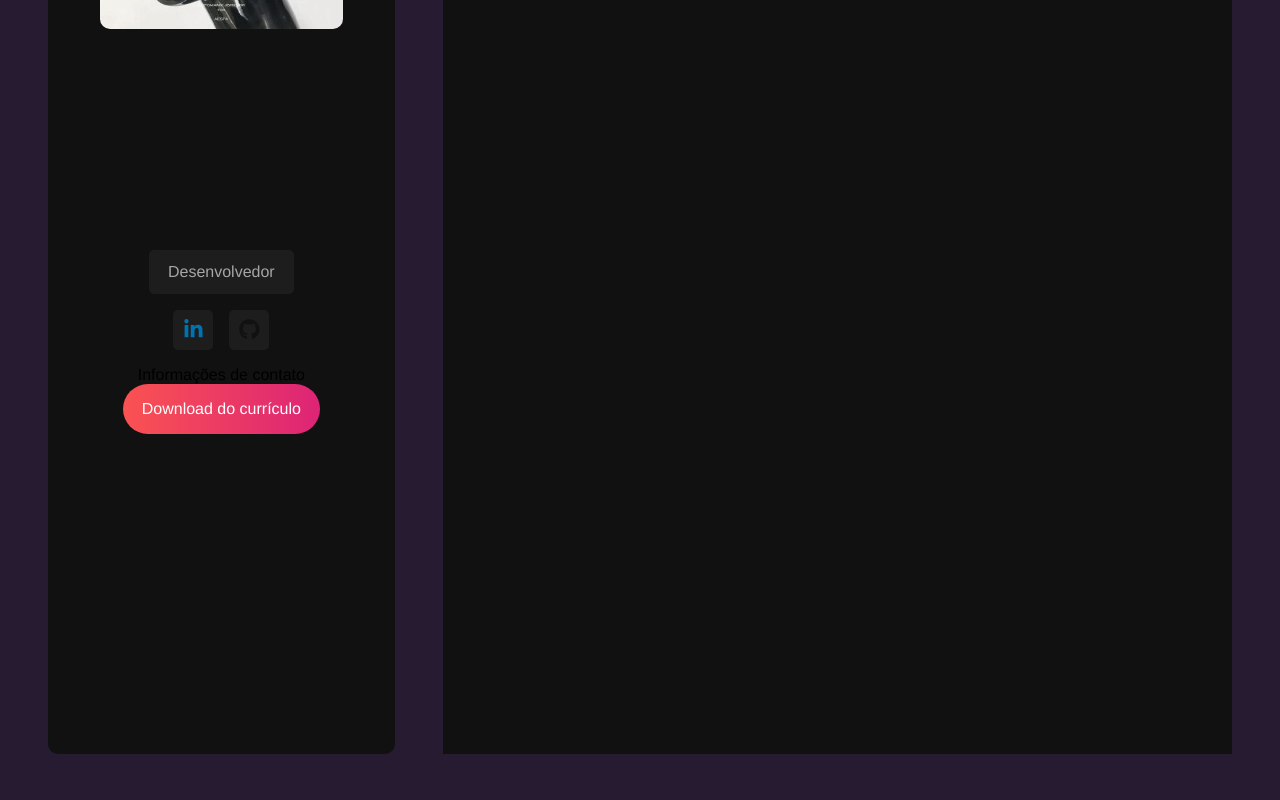
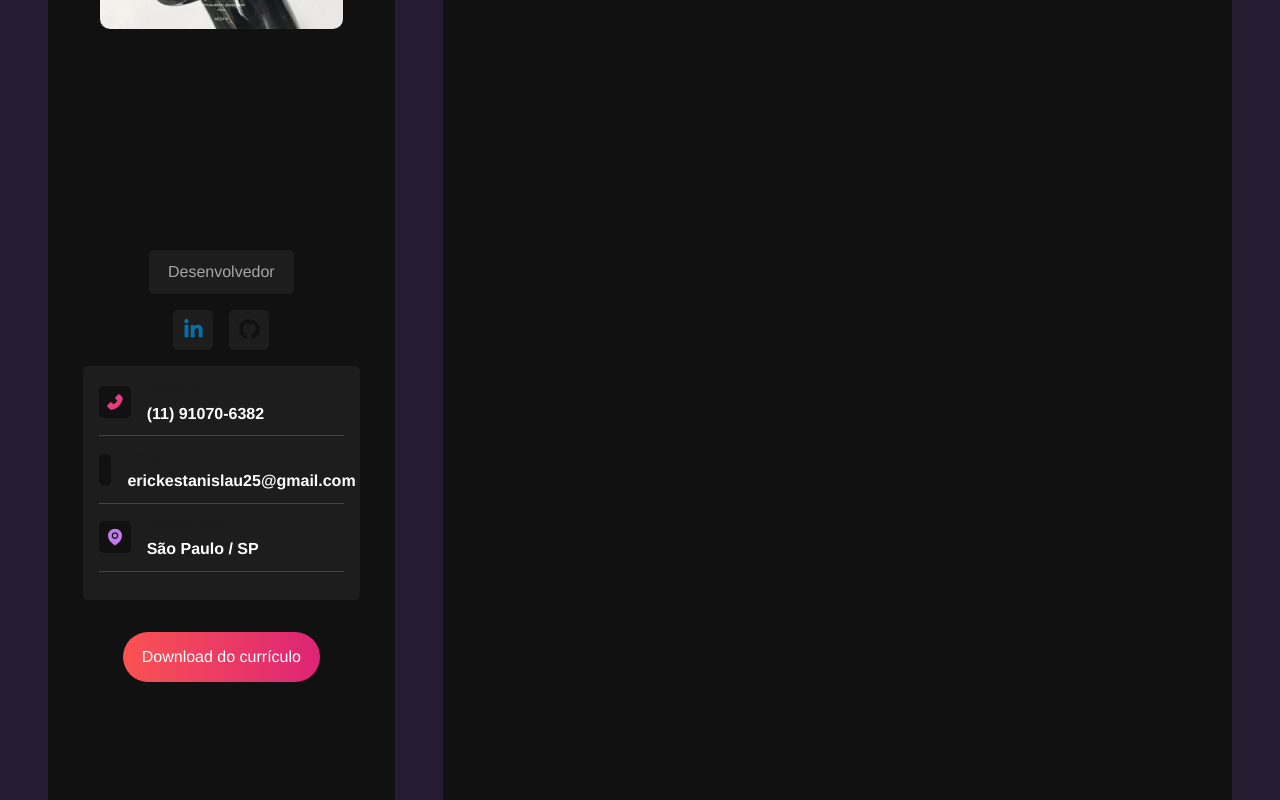
Before and after one commit to erickv2/landing-page, a React (Vite) app: page / in a window 1280 px wide. Shown: the part 418-1218 px from the top of the page. Built offline with nearby package versions, Linux system fonts and the light colour scheme.

Commit message:
adding info component and style

```diff
--- /dev/null
+++ b/src/components/InformationContainer.jsx
@@ -0,0 +1,33 @@
+import '../styles/components/informationcontainer.sass'
+
+import {AiFillPhone, AiOutlineMail, AiFillEnvironment} from 'react-icons/ai'
+
+const InformationContainer = () => {
+  return (
+    <section id="information">
+        <div className="info-card">
+            <AiFillPhone id='phone-icon' />
+            <div>
+                <h3>Telefone:</h3>
+                <p>(11) 91070-6382</p>
+            </div>
+        </div>
+        <div className="info-card">
+            <AiOutlineMail id='email-icon' />
+            <div>
+                <h3>Email:</h3>
+                <p>erickestanislau25@gmail.com</p>
+            </div>
+        </div>
+        <div className="info-card">
+            <AiFillEnvironment id='pin-icon' />
+            <div>
+                <h3>Localização:</h3>
+                <p>São Paulo / SP</p>
+            </div>
+        </div>
+    </section>
+  )
+}
+
+export default InformationContainer
--- a/src/components/Sidebar.jsx
+++ b/src/components/Sidebar.jsx
@@ -1,5 +1,6 @@
 import avatar from '../img/perfil.jpeg'
 import '../styles/components/sidebar.sass'
+import InformationContainer from './InformationContainer'
 import SocialNetworks from './SocialNetworks'
 
 
@@ -8,8 +9,8 @@
     <aside id="sidebar">
         <img src={avatar} alt="Erick Estanislau" />
         <p className="title">Desenvolvedor</p>
-        <SocialNetworks/>
-        <p>Informações de contato</p>
+        <SocialNetworks />
+        <InformationContainer />
         <a href="" className="btn">Download do currículo</a>
     </aside>
   )
--- /dev/null
+++ b/src/styles/components/informationcontainer.sass
@@ -0,0 +1,46 @@
+@use './variables'
+@use './mixins'
+
+#information
+    @include mixins.center
+    flex-direction: column
+    background-color: variables.$bg-color-secondary
+    padding: 1rem
+    margin-bottom: 2rem
+    text-align: left
+    width: 80%
+    border-radius: variables.$card-border-radius
+
+    .info-card
+        @include mixins.center
+        justify-content: start
+        gap: 1rem
+        padding-bottom: .8rem
+        margin-bottom: .8rem
+        border-bottom: 1px solid #444
+        width: 100%
+
+        h3
+            color: variables.$bg-color-secondary
+            font-size: .8rem
+            margin-bottom: .5rem
+
+        p
+            color: variables.$text-color
+            font-weight: bold
+
+        svg
+            background-color: variables.$bg-color
+            padding: .4rem
+            width: 2rem
+            height: 2rem
+            border-radius: variables.$card-border-radius
+
+        #phone-icon
+            color: #e93b81
+
+        #email-icon
+            color: #6ab5b9
+
+        #pin-icon
+            color: #c17ceb
```
